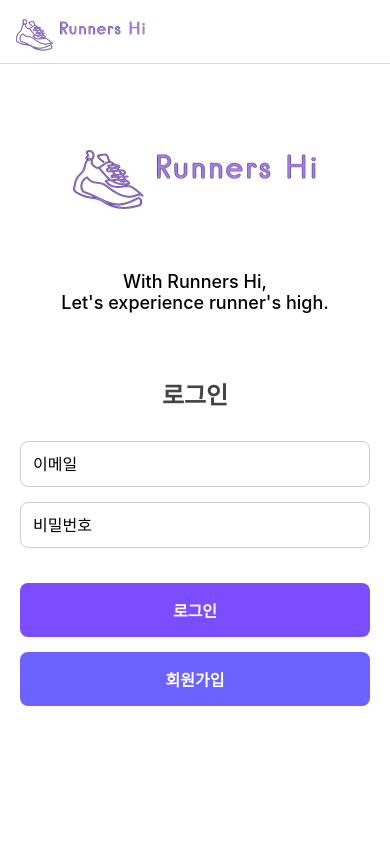
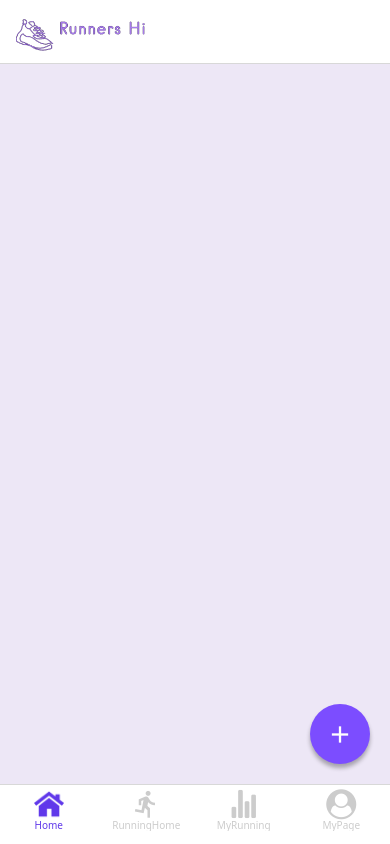
Before and after one commit to WJLee22/Runners-Hi, a React Native app: screen /HomeScreen in a window 390 px wide. Built offline with nearby package versions, Linux system fonts and the light colour scheme.

Commit message:
FIX : .gitignore에 vscode_android 추가 및 App.js에서 로그인, 등록 화면 주석 처리

```diff
--- a/App.js
+++ b/App.js
@@ -21,8 +21,8 @@ export default function App() {
 					),
 				}}
 			>
-				<Stack.Screen name="Login" component={Login} />
-				<Stack.Screen name="Register" component={Register} />
+				{/*<Stack.Screen name="Login" component={Login} />*/}
+				{/*<Stack.Screen name="Register" component={Register} />*/}
 				<Stack.Screen name="MainApp" component={MainApp} />
 			</Stack.Navigator>
 		</NavigationContainer>
--- a/components/home/Home.js
+++ b/components/home/Home.js
@@ -8,7 +8,7 @@ import {
 	Image,
 	StyleSheet,
 	ScrollView,
-	RefreshControl,
+	RefreshControl, Text
 } from 'react-native';
 import AsyncStorage from '@react-native-async-storage/async-storage';
 import Icon from 'react-native-vector-icons/MaterialCommunityIcons';
@@ -134,7 +134,7 @@ export default function Home({ navigation, route }) {
 				))}
 			</ScrollView>
 			<TouchableOpacity style={styles.addButton} onPress={handleAddRunning}>
-				<Icon name="plus" size={28} color="#FFFFFF" /> {/* 플러스 아이콘 */}
+				<Text><Icon name="plus" size={28} color="#FFFFFF" />{/* 플러스 아이콘 */}</Text>
 			</TouchableOpacity>
 		</View>
 	);
```
Also changed, not shown: 1 other file (tests, documents, lock files or other folders).
